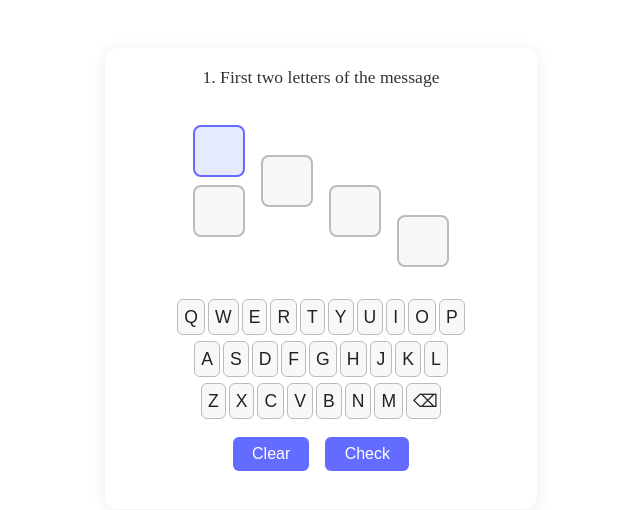
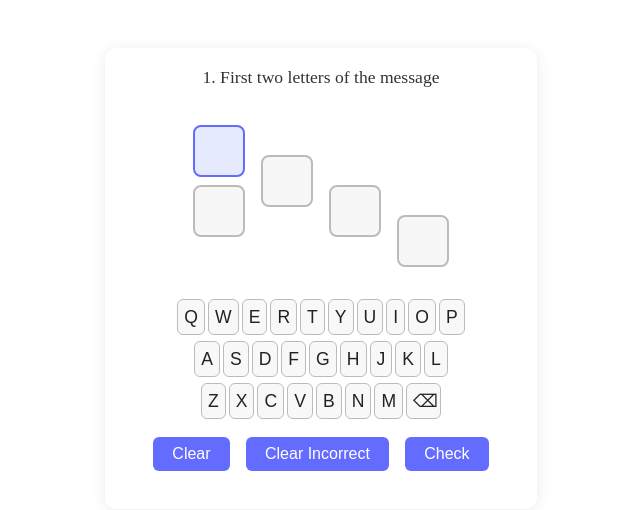
Before and after one commit to wplohrmann/crossword, a React (Vite) app: page / in a window 1280 px wide. Shown: the top 510 px of the page, without its empty margins (319-959 px from the left). Built offline with nearby package versions, Linux system fonts and the light colour scheme.

Commit message:
Clear incorrect

```diff
--- a/src/App.tsx
+++ b/src/App.tsx
@@ -165,6 +165,15 @@ function App() {
     Cookies.remove('crosswordState');
   };
 
+  // Delete incorrect letters
+  const handleClearIncorrect = () => {
+    setLetters(letters.map((col, colIdx) =>
+      col.map((letter, sqIdx) => (incorrect[colIdx][sqIdx] ? '' : letter))
+    ));
+    const newIncorrect = incorrect.map(arr => arr.map(() => false));
+    setIncorrect(newIncorrect);
+  };
+
 
 
   const handleBackspace = () => {
@@ -288,6 +297,7 @@ function App() {
       </div>
       <div className="crossword-buttons">
         <button onClick={handleClear}>Clear</button>
+        <button onClick={handleClearIncorrect}>Clear Incorrect</button>
         <button onClick={handleCheck}>Check</button>
       </div>
     </div>
```
